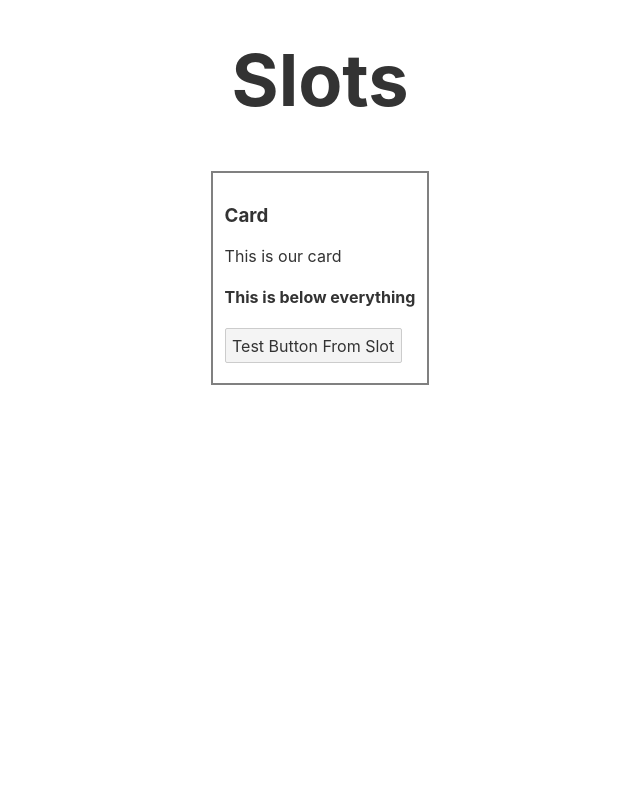
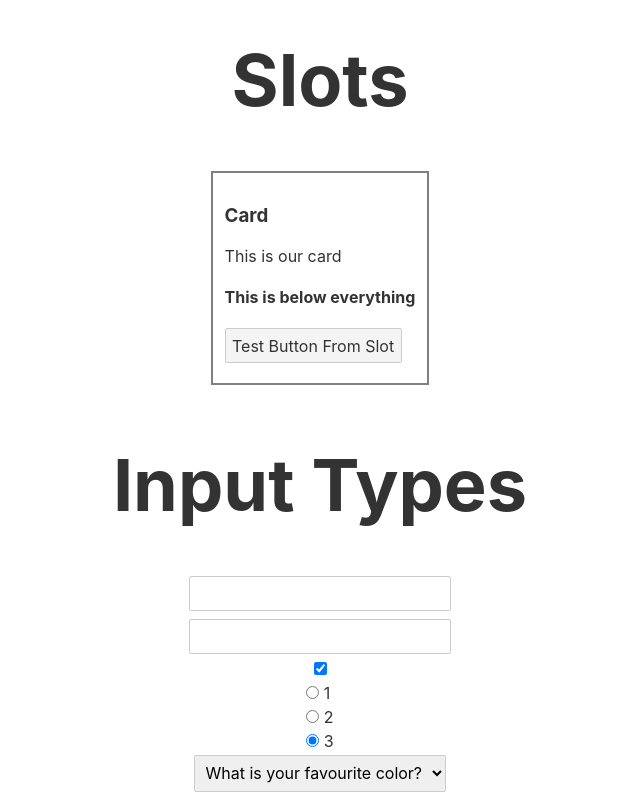
Before and after one commit to guntza10/SvelteDojo, a Svelte app in the folder svelte-tutorial/: page / in a window 1280 px wide. Shown: the part 3460-4260 px from the top of the page, without its empty margins (320-960 px from the left). Before the commit the page ends 3853 px from the top, so only its background shows below. Built offline with nearby package versions, Linux system fonts and the light colour scheme.

Commit message:
Input Types

```diff
--- a/svelte-tutorial/src/App.svelte
+++ b/svelte-tutorial/src/App.svelte
@@ -9,6 +9,7 @@
   import Props from "./Props.svelte";
   import EventForwarding from "./EventForwarding.svelte";
   import Slots from "./Slots.svelte";
+  import InputTypes from "./InputTypes.svelte";
 </script>
 
 <main>
@@ -22,6 +23,7 @@
   <Props />
   <EventForwarding />
   <Slots />
+  <InputTypes />
 </main>
 
 <style>
--- /dev/null
+++ b/svelte-tutorial/src/InputTypes.svelte
@@ -0,0 +1,55 @@
+<script>
+  let name;
+  let num;
+  let isChecked = true;
+  let value = 3;
+  let selected;
+
+  let questions = [
+    { id: 1, text: "What is your favourite color?" },
+    { id: 2, text: "What is your favourite fruit?" },
+  ];
+</script>
+
+<main>
+  <h1>Input Types</h1>
+  <input type="text" bind:value={name} />
+  <input type="number" bind:value={num} />
+  <input type="checkbox" bind:checked={isChecked} />
+
+  <div>
+    <label>
+      <input type="radio" bind:group={value} value={1} />
+      1
+    </label>
+    <label>
+      <input type="radio" bind:group={value} value={2} />
+      2
+    </label>
+    <label>
+      <input type="radio" bind:group={value} value={3} />
+      3
+    </label>
+  </div>
+
+  <select bind:value={selected}>
+    {#each questions as question}
+      <option value={question}>{question.text}</option>
+    {/each}
+  </select>
+</main>
+
+<style>
+  main {
+    display: flex;
+    flex-direction: column;
+    align-items: center;
+  }
+
+  h1 {
+    font-size: 72px;
+  }
+  h3 {
+    font-size: 38px;
+  }
+</style>
```
